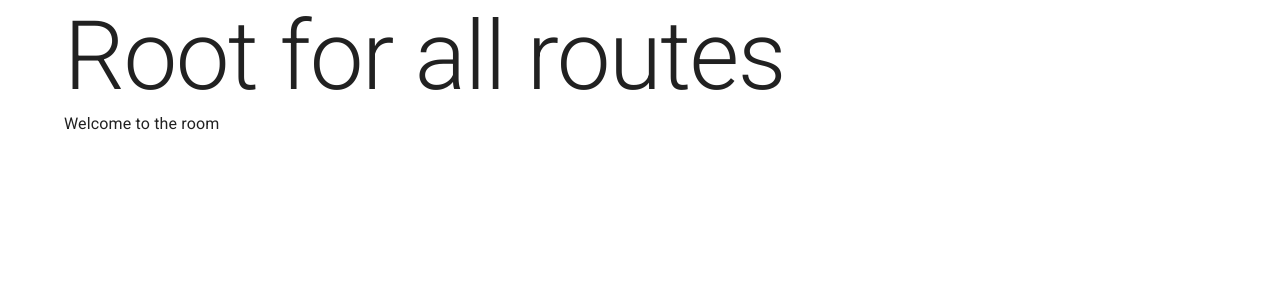
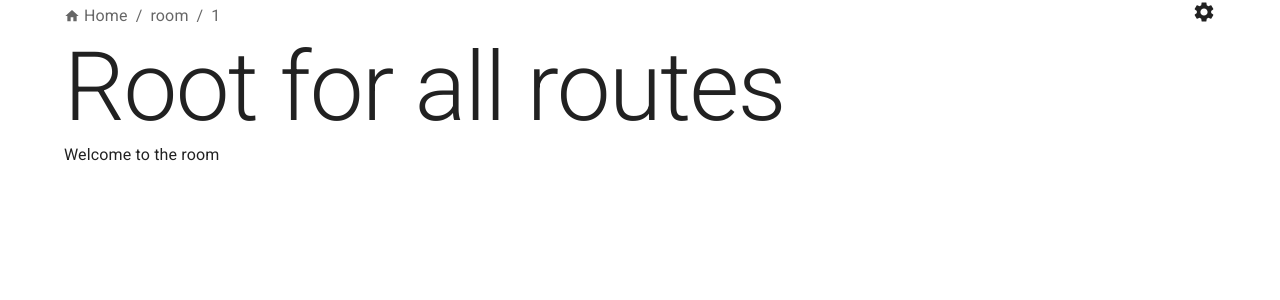
Before and after one commit to MartinHanak/rtc_chat_vite_frontend, a React (Vite) app: page /room/1 in a window 1280 px wide. Shown: the top 300 px of the page. Built offline with nearby package versions, Linux system fonts and the light colour scheme; no server answers.

Commit message:
Header navigation

```diff
--- a/src/routes/Root.tsx
+++ b/src/routes/Root.tsx
@@ -2,17 +2,21 @@ import { Outlet } from "react-router-dom";
 import { AvailableRoomsContextProvider } from "./components/AvailableRoomsContext";
 import MyThemeProvider from "./components/theme/ThemeProvider";
 import { Container, Typography } from "@mui/material";
+import Header from "./components/Header";
 
 export default function Root() {
 
     return (
         <AvailableRoomsContextProvider>
             <MyThemeProvider>
-                <Container component={"main"}>
+                <Container>
+                    <Header />
 
-                    <Typography variant="h1">Root for all routes</Typography>
+                    <main>
+                        <Typography variant="h1">Root for all routes</Typography>
 
-                    <Outlet />
+                        <Outlet />
+                    </main>
 
                 </Container>
             </MyThemeProvider>
--- a/src/routes/components/AvailableRoomsContext.tsx
+++ b/src/routes/components/AvailableRoomsContext.tsx
@@ -11,6 +11,7 @@ interface AvailableRoomsContextValue {
 
 const AvailableRoomsContext = createContext<AvailableRoomsContextValue>({ rooms: [], status: 'loading' });
 
+// eslint-disable-next-line react-refresh/only-export-components
 export const useAvailableRoomsContext = () => useContext(AvailableRoomsContext);
 
 interface AvailableRoomsContextProvider {
--- /dev/null
+++ b/src/routes/components/Header.tsx
@@ -0,0 +1,50 @@
+import { Breadcrumbs, Stack, Link, Box } from "@mui/material";
+import HomeIcon from '@mui/icons-material/Home';
+import { Link as RouterLink, useLocation } from "react-router-dom";
+import SettingsIcon from '@mui/icons-material/Settings';
+
+export default function Header() {
+    const location = useLocation();
+    const pathnames = ["", ...location.pathname.split('/').filter((x) => x)];
+
+
+
+
+    return (
+        <Stack component="header" direction="row" justifyContent="space-between" alignItems="center">
+
+            <Breadcrumbs aria-label="breadcrumb">
+                {pathnames.map((name, index) => {
+
+                    let pathTo = pathnames.slice(0, index + 1).join('/');
+
+                    if (name === "") {
+                        name = 'Home';
+                        pathTo = "/";
+                    }
+
+                    return (
+                        <Link
+                            key={name}
+                            component={RouterLink}
+                            underline="hover"
+                            sx={{ display: 'flex', alignItems: 'center' }}
+                            color="inherit"
+                            to={pathTo}
+                        >
+                            {pathTo === '/' && <HomeIcon sx={{ mr: 0.5 }} fontSize="inherit" />}
+                            {decodeURIComponent(name)}
+                        </Link>
+                    );
+
+                })}
+            </Breadcrumbs>
+
+
+            <Box>
+                <SettingsIcon />
+            </Box>
+
+        </Stack>
+    );
+}
--- a/src/routes/homepage/components/RoomCatalog.tsx
+++ b/src/routes/homepage/components/RoomCatalog.tsx
@@ -8,7 +8,7 @@ export default function RoomCatalog() {
 
     const [selectedRoomType, setSelectedRoomType] = useState<RoomType[]>(["video", "audio", "text"]);
 
-    function handleSelectionChange(event: React.MouseEvent<HTMLElement>, input: RoomType[]) {
+    function handleSelectionChange(_event: React.MouseEvent<HTMLElement>, input: RoomType[]) {
         setSelectedRoomType(input);
     }
 
```
Also changed, not shown: src/routes/components/LocalSettingsContext.tsx (added, +44 -0 lines).
